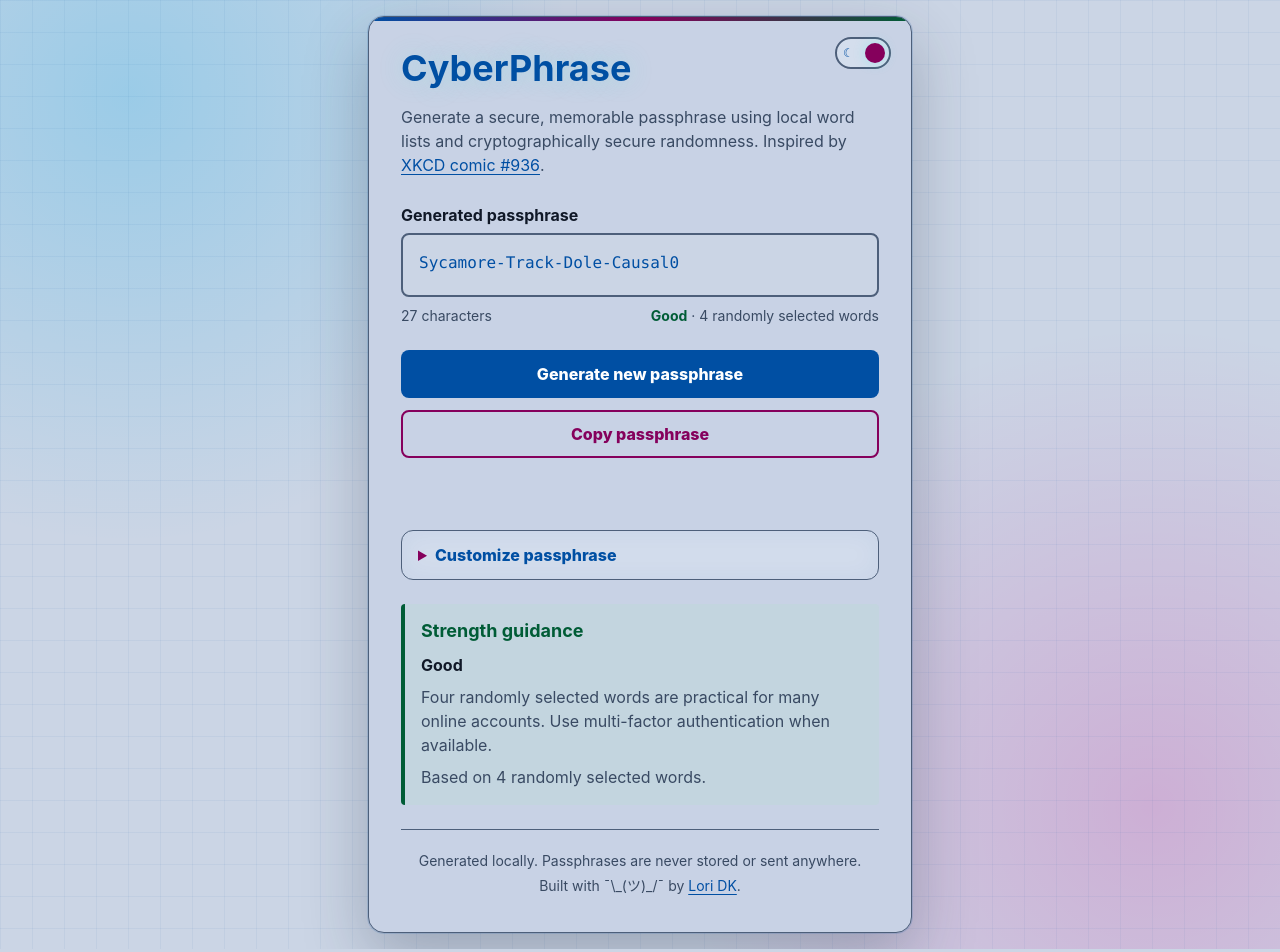
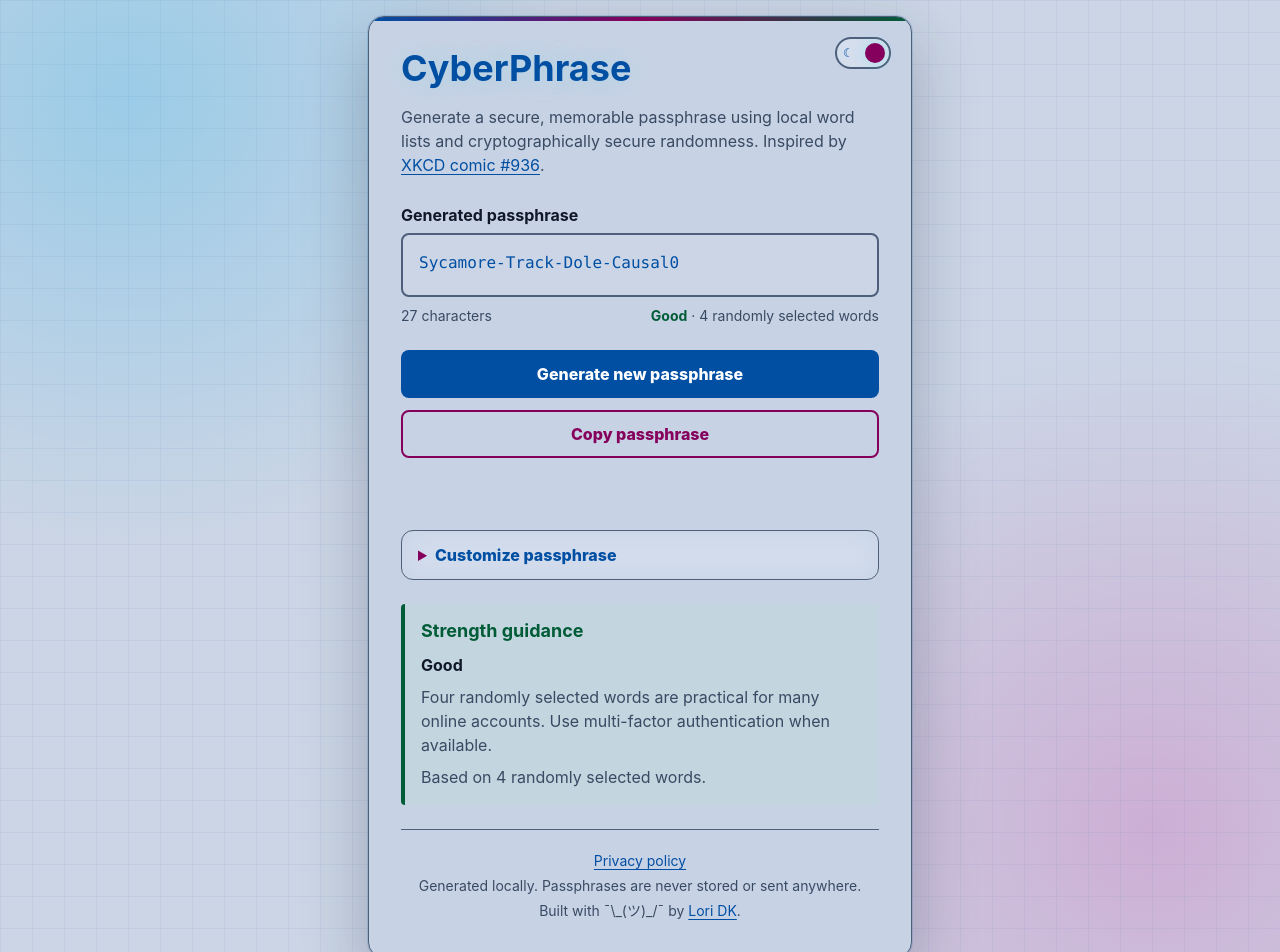
Before and after one commit to loridk/passphrase-generator-web, a React (Vite) app: page / in a window 1280 px wide. Shown: the top 952 px of the page. Built offline with nearby package versions, Linux system fonts and the light colour scheme.

Commit message:
Privacy policy

```diff
--- a/src/components/AppFooter.jsx
+++ b/src/components/AppFooter.jsx
@@ -1,8 +1,13 @@
 function AppFooter() {
   return (
     <footer className="app-footer">
+      <p>
+        <a href="./privacy.html" target="_blank" rel="noopener noreferrer">
+          Privacy policy
+          <span className="visually-hidden"> (opens in a new tab)</span>
+        </a>
+      </p>
       <p>Generated locally. Passphrases are never stored or sent anywhere.</p>
-
       <p>
         Built with <span aria-hidden="true">¯\_(ツ)_/¯</span>
         <span className="visually-hidden">a shrug</span> by{" "}
```
Also changed, not shown: 1 other file (tests, documents, lock files or other folders).
